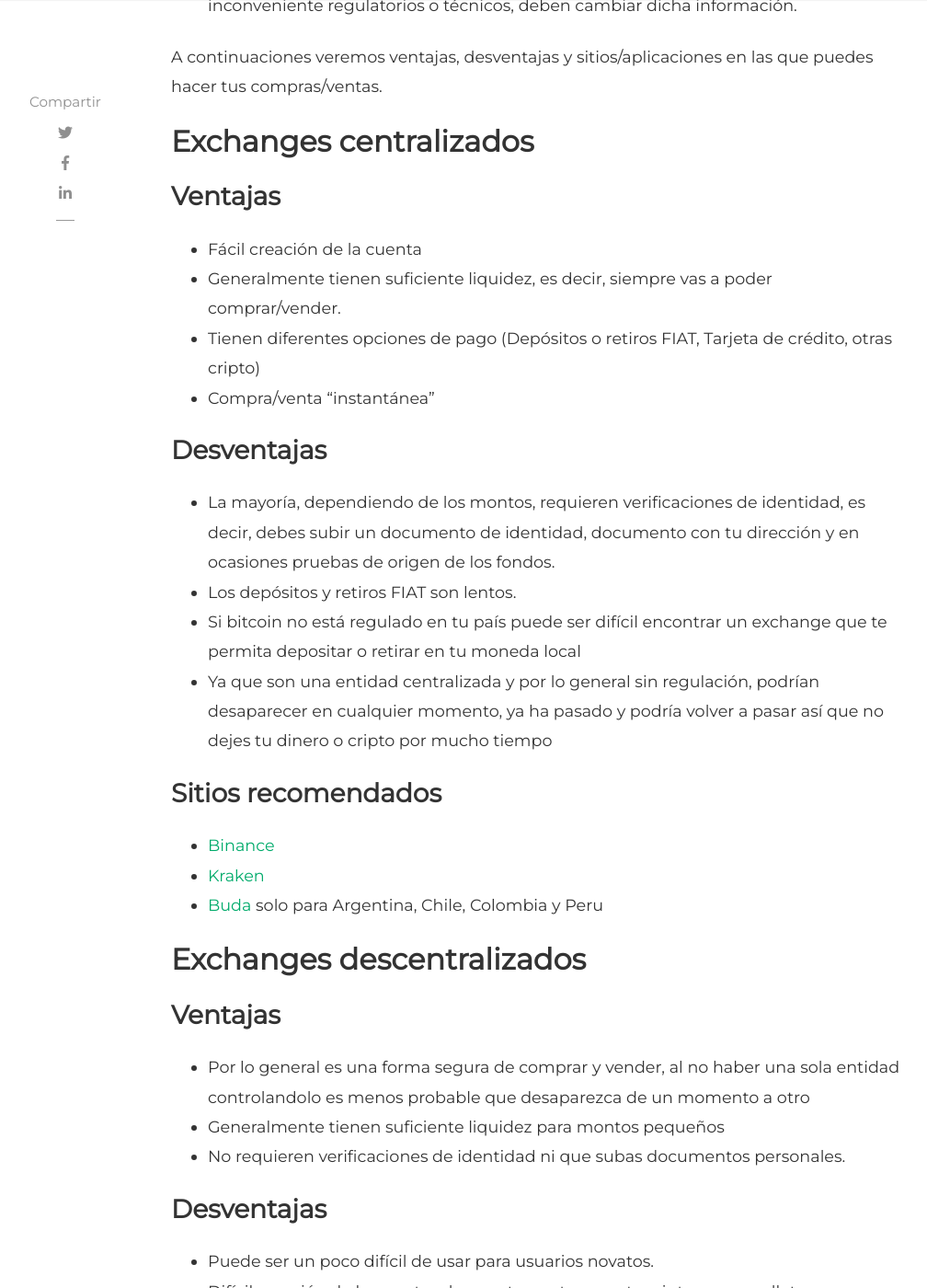
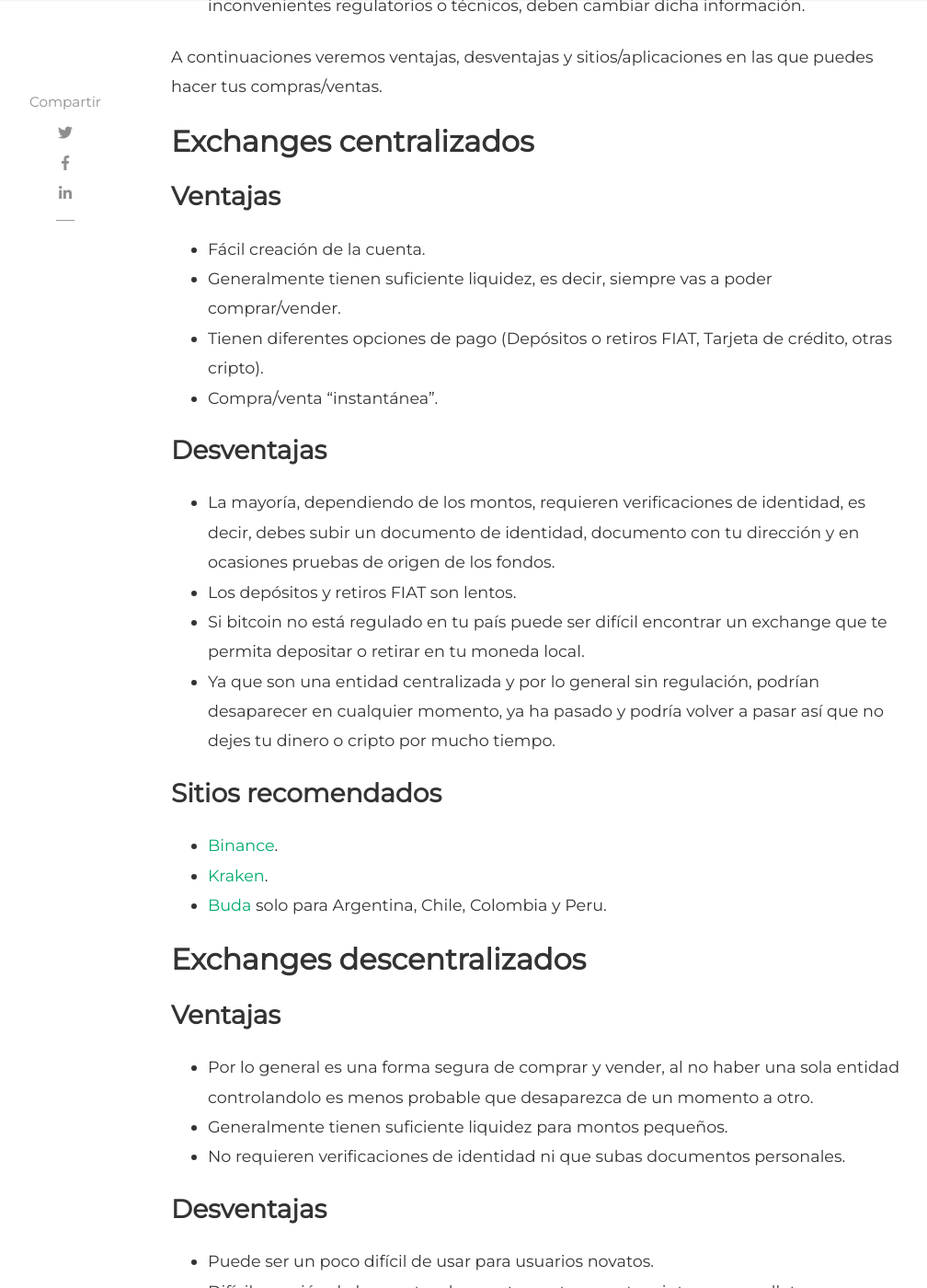
Before and after one commit to criptolio/website, a Jekyll site: the page built from _posts/2020-12-18-donde-se-puede-comprar-vender-bitcoin.md, in a window 1280 px wide and 1400 px high, scrolled down 1855 px. Shown: the whole window at 92% size, without its empty margins (99-1107 px from the left). Built offline with Jekyll 4.4.1, drawn with Linux system fonts in a browser that asks for light colours; nearby versions of some CDN libraries; comment, search, counter and statistics services are not loaded; some of the changed text lies outside the part shown.

Commit message:
fix typos

```diff
--- a/_posts/2020-12-18-donde-se-puede-comprar-vender-bitcoin.md
+++ b/_posts/2020-12-18-donde-se-puede-comprar-vender-bitcoin.md
@@ -10,7 +10,7 @@ hidden: false
 
 Tienes las siguientes alternativas para comprar y vender bitcoin:
 
-- A alguien conocido, es la opción más segura pero probablemente sea difícil si no conoces a nadie que ya esté familiarizado con bitcoin y las criptomonedas
+- A alguien conocido, es la opción más segura pero probablemente sea difícil si no conoces a nadie que ya esté familiarizado con bitcoin y las criptomonedas.
 - En sitios web o apps, exchanges centralizados, que te permiten comprar y vender de acuerdo a un libro de órdenes o a un precio establecido por ellos. Es la opción más popular y la recomendada para alguien novato.
 - En sitios web, exchanges descentralizados, que te permiten comprar y vender de acuerdo a un libro de órdenes pero no lo controla una única entidad.
 - En sitios web, exchanges peer-to-peer, que permiten el intercambio persona a persona mediante un mecanismo de escrow.
@@ -18,10 +18,10 @@ Tienes las siguientes alternativas para comprar y vender bitcoin:
 A continuación algunas recomendaciones generales antes de usar alguno de estos servicios:
 
 - Siempre verifica que sea un sitio, app o servicio reconocido. Puedes usar alguno de los siguientes servicios:
-  - [Trustpilot.com](https://es.trustpilot.com/){:target="_blank"}
-  - [Bittrust.org](http://bittrust.org/){:target="_blank"}
-  - [Coinmarketcap Exchanges](https://coinmarketcap.com/rankings/exchanges/){:target="_blank"}
-  - Buscando en google “is XXX scam” (XXX nombre del servicio o sitio)
+  - [Trustpilot.com](https://es.trustpilot.com/){:target="_blank"}.
+  - [Bittrust.org](http://bittrust.org/){:target="_blank"}.
+  - [Coinmarketcap Exchanges](https://coinmarketcap.com/rankings/exchanges/){:target="_blank"}.
+  - Buscando en google “is XXX scam” (XXX nombre del servicio o sitio).
 
 - Si no encuentras “reviews” sobre un servicio abstente de usarlo.
 - Revisa los costos de compra/venta antes de darte de alta en un servicio.
@@ -39,53 +39,53 @@ A continuaciones veremos ventajas, desventajas y sitios/aplicaciones en las que
 
 ### Ventajas
 
-- Fácil creación de la cuenta
+- Fácil creación de la cuenta.
 - Generalmente tienen suficiente liquidez, es decir, siempre vas a poder comprar/vender.
-- Tienen diferentes opciones de pago (Depósitos o retiros FIAT, Tarjeta de crédito, otras cripto)
-- Compra/venta “instantánea”
+- Tienen diferentes opciones de pago (Depósitos o retiros FIAT, Tarjeta de crédito, otras cripto).
+- Compra/venta “instantánea”.
 
 ### Desventajas
 
 - La mayoría, dependiendo de los montos, requieren verificaciones de identidad, es decir, debes subir un documento de identidad, documento con tu dirección y en ocasiones pruebas de origen de los fondos.
 - Los depósitos y retiros FIAT son lentos.
-- Si bitcoin no está regulado en tu país puede ser difícil encontrar un exchange que te permita depositar o retirar en tu moneda local
-- Ya que son una entidad centralizada y por lo general sin regulación, podrían desaparecer en cualquier momento, ya ha pasado y podría volver a pasar así que no dejes tu dinero o cripto por mucho tiempo
+- Si bitcoin no está regulado en tu país puede ser difícil encontrar un exchange que te permita depositar o retirar en tu moneda local.
+- Ya que son una entidad centralizada y por lo general sin regulación, podrían desaparecer en cualquier momento, ya ha pasado y podría volver a pasar así que no dejes tu dinero o cripto por mucho tiempo.
 
 ### Sitios recomendados
 
-- [Binance](https://www.binance.com/en/register?ref=27967350){:target="_blank"}
-- [Kraken](https://www.kraken.com/){:target="_blank"}
-- [Buda](https://buda.com/registro?rf=1E1NIG3HI){:target="_blank"} solo para Argentina, Chile, Colombia y Peru
+- [Binance](https://www.binance.com/en/register?ref=27967350){:target="_blank"}.
+- [Kraken](https://www.kraken.com/){:target="_blank"}.
+- [Buda](https://buda.com/registro?rf=1E1NIG3HI){:target="_blank"} solo para Argentina, Chile, Colombia y Peru.
 
 ## Exchanges descentralizados
 
 ### Ventajas
 
-- Por lo general es una forma segura de comprar y vender, al no haber una sola entidad controlandolo es menos probable que desaparezca de un momento a otro
-- Generalmente tienen suficiente liquidez para montos pequeños
+- Por lo general es una forma segura de comprar y vender, al no haber una sola entidad controlandolo es menos probable que desaparezca de un momento a otro.
+- Generalmente tienen suficiente liquidez para montos pequeños.
 - No requieren verificaciones de identidad ni que subas documentos personales.
 
 ### Desventajas
 
 - Puede ser un poco difícil de usar para usuarios novatos.
-- Difícil creación de la cuenta o la cuenta es otra cuenta cripto o una wallet
+- Difícil creación de la cuenta o la cuenta es otra cuenta cripto o una wallet.
 - A veces no tienen suficiente liquidez para montos grandes o el spread es muy amplio.
 - No tienen depósitos fiat, las compras se hacen con otras cripto o stable coins.
 
 ### Sitios recomendados
 
-- [Uniswap](https://app.uniswap.org/){:target="_blank"}
-- [Compound](https://compound.finance/markets){:target="_blank"}
-- [Bisq](https://bisq.network/){:target="_blank"}
-- [Stellar DEX](https://developers.stellar.org/docs/glossary/decentralized-exchange/){:target="_blank"} por ej a traves de [Stellarx](https://www.stellarx.com/){:target="_blank"} o [Stellarterm](https://stellarterm.com/){:target="_blank"}
+- [Uniswap](https://app.uniswap.org/){:target="_blank"}.
+- [Compound](https://compound.finance/markets){:target="_blank"}.
+- [Bisq](https://bisq.network/){:target="_blank"}.
+- [Stellar DEX](https://developers.stellar.org/docs/glossary/decentralized-exchange/){:target="_blank"} por ej a traves de [Stellarx](https://www.stellarx.com/){:target="_blank"} o [Stellarterm](https://stellarterm.com/){:target="_blank"}.
 
 ## Exchanges peer-to-peer (persona a persona)
 
 ### Ventajas
 
-- Fácil creación de la cuenta
-- Disponible en todos los países*
-- Hasta ciertos montos no se requiere validación de identidad
+- Fácil creación de la cuenta.
+- Disponible en todos los países.
+- Hasta ciertos montos no se requiere validación de identidad.
 - Puedes comprar con tu moneda local usando métodos tradicionales como transferencia, consignación, etc.
 
 ### Desventajas
@@ -98,6 +98,6 @@ A continuaciones veremos ventajas, desventajas y sitios/aplicaciones en las que
 
 ### Sitios recomendados
 
-- [Localbitcoins](https://localbitcoins.com/?ch=1fo8o){:target="_blank"}
-- [Localcryptos](https://localcryptos.com/r/dolcalmi)
-- [Binance P2P](https://c2c.binance.com/en/trade/buy/BTC) (aunque hace parte de binance)
+- [Localbitcoins](https://localbitcoins.com/?ch=1fo8o){:target="_blank"}.
+- [Localcryptos](https://localcryptos.com/r/dolcalmi).
+- [Binance P2P](https://c2c.binance.com/en/trade/buy/BTC) (aunque hace parte de binance).
```
Also changed, not shown: other parts of _posts/2020-12-18-donde-se-puede-comprar-vender-bitcoin.md (+1 -1 lines).
